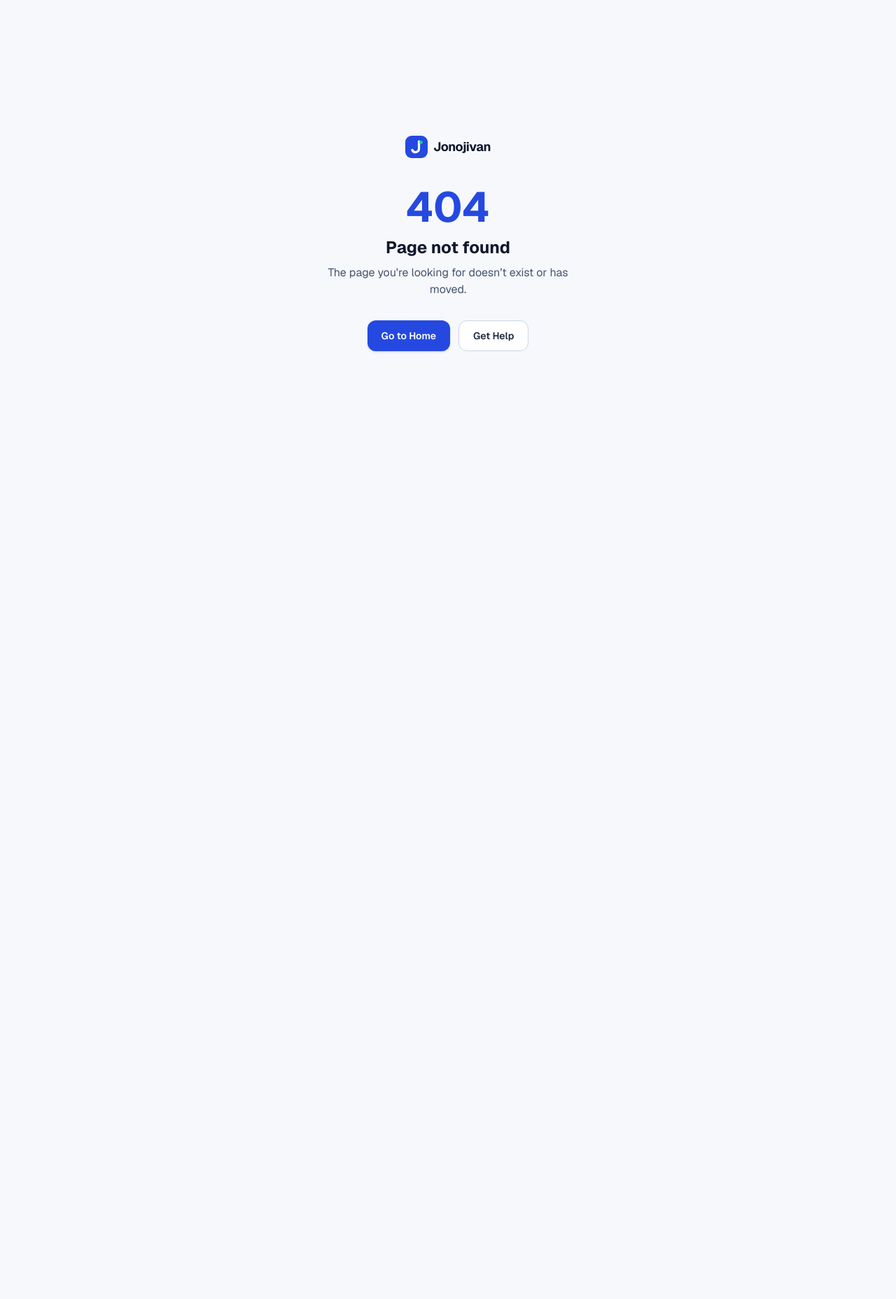
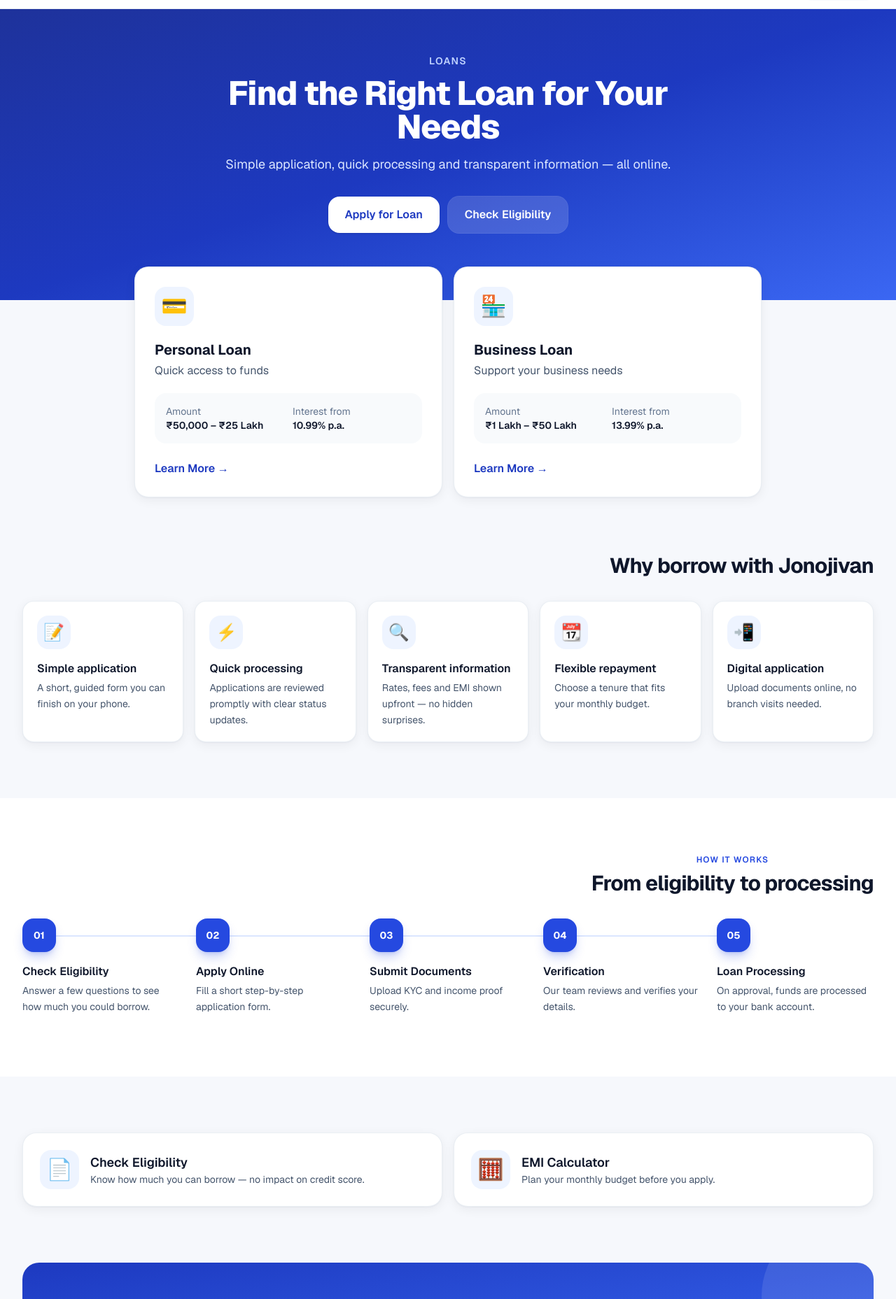
Before and after one commit to niks-nikhil-anand/Jonojivan_finance_recharge_loan, a Next.js app: page /loans in a window 1280 px wide. Before the commit this address had no page. Shown: the part 52-1909 px from the top of the page at 70% size. Before the commit the page ends 800 px from the top, so only its background shows below. Built offline with nearby package versions, Linux system fonts and the light colour scheme.

Commit message:
feat(loans): add loans catalog and overview page

```diff
--- /dev/null
+++ b/app/(site)/loans/page.tsx
@@ -0,0 +1,89 @@
+import type { Metadata } from "next";
+import Link from "next/link";
+import { LoanProductCard } from "@/components/features/loans/LoanProductCard";
+import { CtaBanner } from "@/components/sections/CtaBanner";
+import { FeatureGrid } from "@/components/sections/FeatureGrid";
+import { HowItWorks } from "@/components/sections/HowItWorks";
+import { ButtonLink } from "@/components/ui/Button";
+import { Container, Section, SectionHeading } from "@/components/ui/Layout";
+import { loanBenefits, loanProducts, loanSteps } from "@/lib/data/loans";
+
+export const metadata: Metadata = {
+  title: "Loans",
+  description: "Personal and business loans with transparent rates, flexible tenure and a simple digital application.",
+};
+
+const tools = [
+  { icon: "📄", title: "Check Eligibility", description: "Know how much you can borrow — no impact on credit score.", href: "/loans/eligibility" },
+  { icon: "🧮", title: "EMI Calculator", description: "Plan your monthly budget before you apply.", href: "/loans/emi-calculator" },
+];
+
+export default function LoansPage() {
+  return (
+    <>
+      <section className="bg-linear-to-br from-brand-800 via-brand-700 to-brand-500 text-white">
+        <Container className="pt-10 pb-20 text-center sm:pt-16 sm:pb-24">
+          <p className="text-sm font-semibold tracking-widest text-brand-200 uppercase">Loans</p>
+          <h1 className="mx-auto mt-3 max-w-3xl text-3xl font-extrabold tracking-tight sm:text-5xl">Find the Right Loan for Your Needs</h1>
+          <p className="mx-auto mt-4 max-w-2xl text-lg text-brand-100">
+            Simple application, quick processing and transparent information — all online.
+          </p>
+          <div className="mt-8 flex flex-col justify-center gap-3 sm:flex-row">
+            <ButtonLink href="/loans/apply" variant="white" size="lg">
+              Apply for Loan
+            </ButtonLink>
+            <ButtonLink href="/loans/eligibility" size="lg" variant="glass">
+              Check Eligibility
+            </ButtonLink>
+          </div>
+        </Container>
+      </section>
+
+      <Container className="relative z-10 -mt-12">
+        <div className="mx-auto grid max-w-4xl gap-4 sm:grid-cols-2">
+          {loanProducts.map((p) => (
+            <LoanProductCard key={p.slug} product={p} />
+          ))}
+        </div>
+      </Container>
+
+      <Section>
+        <SectionHeading title="Why borrow with Jonojivan" align="center" />
+        <FeatureGrid items={loanBenefits} columns={5} />
+      </Section>
+
+      <Section className="bg-white">
+        <SectionHeading eyebrow="How it works" title="From eligibility to processing" align="center" />
+        <HowItWorks steps={loanSteps} />
+      </Section>
+
+      <Section>
+        <div className="grid gap-4 sm:grid-cols-2">
+          {tools.map((t) => (
+            <Link
+              key={t.href}
+              href={t.href}
+              className="flex items-center gap-4 rounded-card border border-slate-200/70 bg-white p-6 shadow-card transition-shadow hover:shadow-lg"
+            >
+              <span className="grid size-14 shrink-0 place-items-center rounded-2xl bg-brand-50 text-3xl" aria-hidden="true">
+                {t.icon}
+              </span>
+              <span>
+                <span className="block text-lg font-semibold text-slate-900">{t.title}</span>
+                <span className="block text-sm text-slate-600">{t.description}</span>
+              </span>
+            </Link>
+          ))}
+        </div>
+      </Section>
+
+      <Container className="pb-12 sm:pb-16">
+        <CtaBanner
+          title="Start your application in minutes"
+          description="A short, guided form you can complete on your phone."
+          primary={{ label: "Apply Now", href: "/loans/apply" }}
+        />
+      </Container>
+    </>
+  );
+}
```
